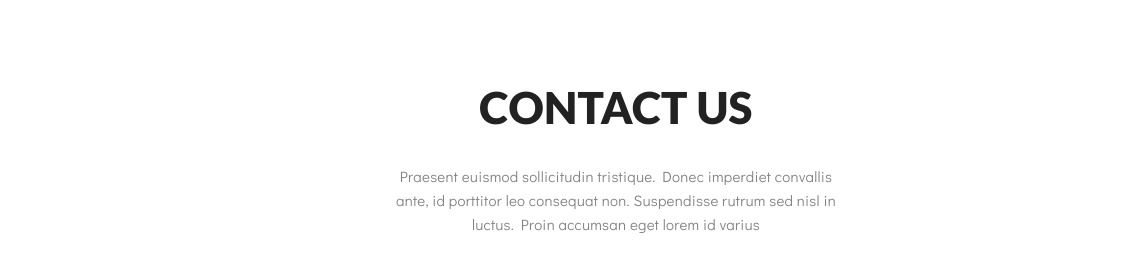
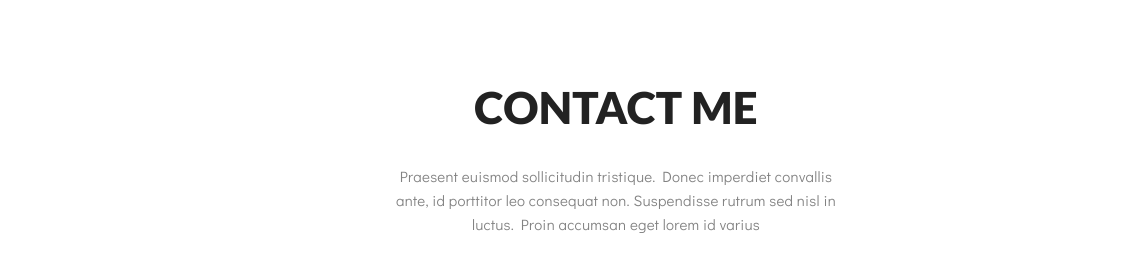
Before and after one commit to Socry/club, a plain HTML site: page contact.html in a window 1280 px wide. Shown: the top 280 px of the page, 144-1280 px from the left. Drawn offline with Linux system fonts and the light colour scheme; files whose address does not match are found by name.

Commit message:
Update contact.html

```diff
--- a/contact.html
+++ b/contact.html
@@ -182,7 +182,7 @@
             <div class="row">
                 <div class="col-lg-6 col-lg-offset-3 col-md-8 col-md-offset-2">
                     <article>
-                        <h1 class="h1">CONTACT US</h1>
+                        <h1 class="h1">CONTACT ME</h1>
                         <div class="empty-space h25-xs"></div>
                         <p class="normal-l grey-dark">Praesent euismod sollicitudin tristique. Donec imperdiet convallis ante, id porttitor leo consequat non. Suspendisse rutrum sed nisl in luctus. Proin accumsan eget lorem id varius</p>
                     </article>
```
